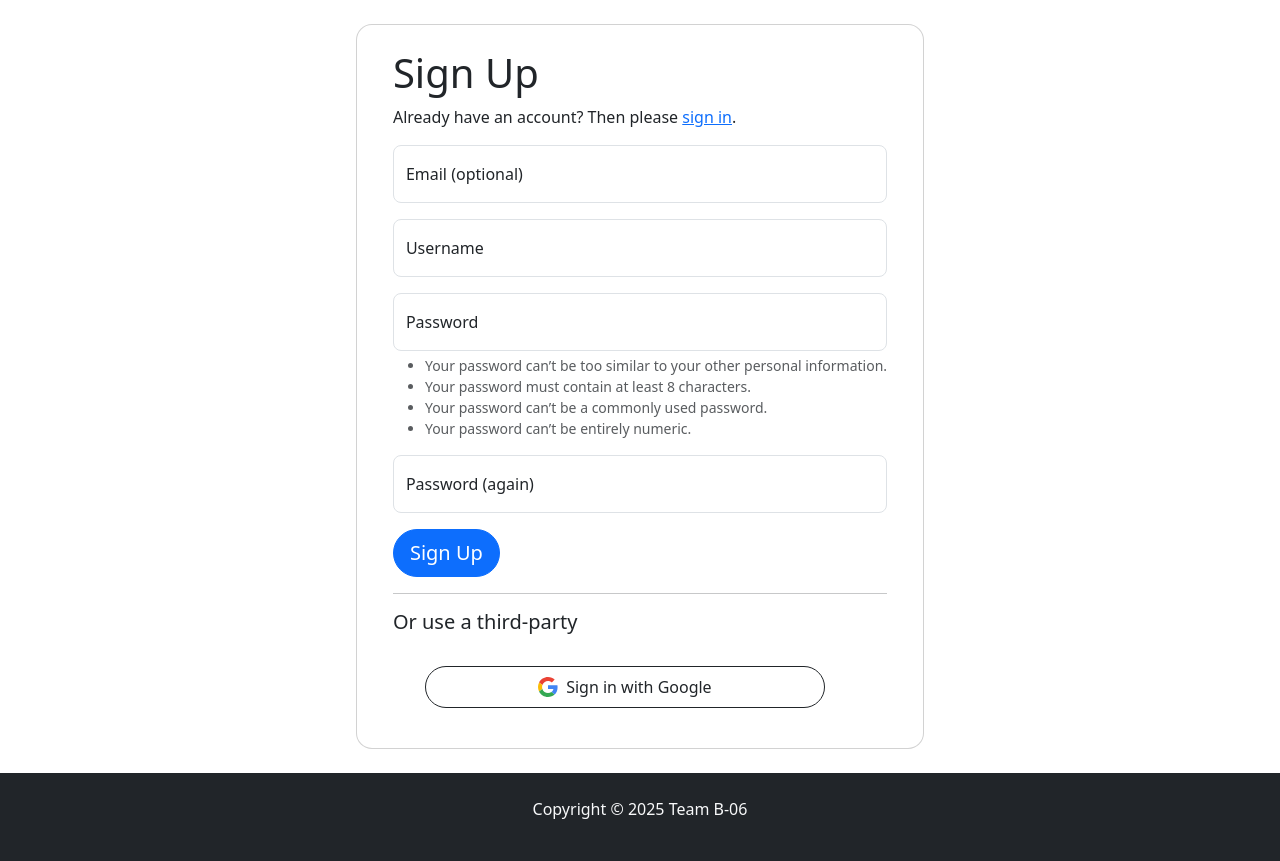
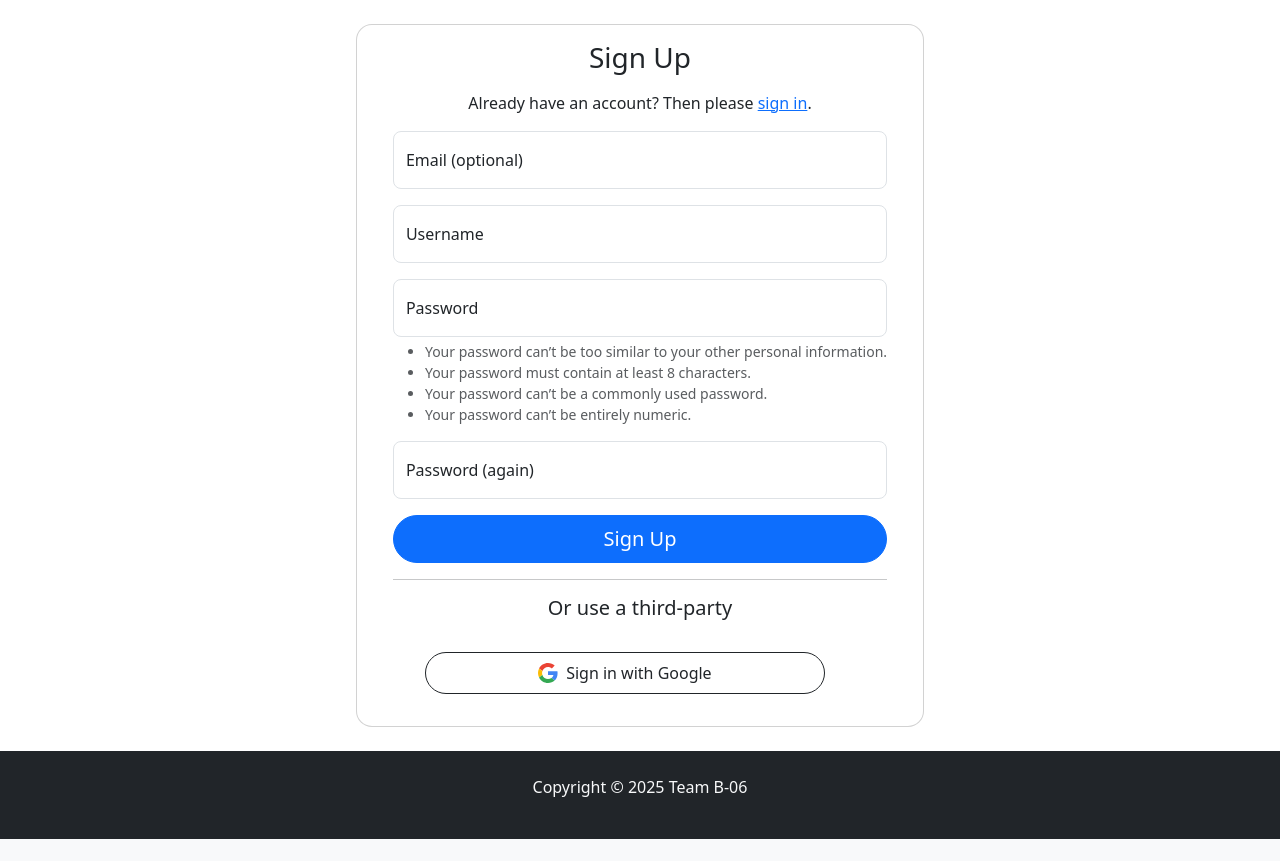
Before and after one commit to elliotSchmango/tech-lending-app, a Django app: page /accounts/signup/ in a window 1280 px wide. Shown: the part 56-917 px from the top of the page. After the commit the page ends 895 px from the top, so only its background shows below. Run offline with Django 5.2, Linux system fonts and the light colour scheme; some libraries are stand-ins or nearby versions.

Commit message:
styling for signup page

```diff
--- a/techCLA/templates/account/signup.html
+++ b/techCLA/templates/account/signup.html
@@ -1,19 +1,22 @@
 {% extends "allauth/layouts/base.html" %}
 {% load allauth i18n %}
 
+{% block head_title %}
+    {% trans "Sign Up" %}
+{% endblock head_title %}
 {% block card_content %}
-    {% element h1 %}
-        {% trans "Sign Up" %}
-    {% endelement %}
+    <h3 class="text-center">Sign Up</h3>
     {% setvar link %}
         <a href="{{ login_url }}">
         {% endsetvar %}
         {% setvar end_link %}
         </a>
     {% endsetvar %}
-    {% element p %}
-        {% blocktranslate %}Already have an account? Then please {{ link }}sign in{{ end_link }}.{% endblocktranslate %}
-    {% endelement %}
+    <div class="text-center">
+        {% element p %}
+            <p>{% blocktranslate %}Already have an account? Then please {{ link }}sign in{{ end_link }}.{% endblocktranslate %}</p>
+        {% endelement %}
+    </div>
     {% if not SOCIALACCOUNT_ONLY %}
         {% url 'account_signup' as action_url %}
         {% element form form=form method="post" action=action_url tags="entrance,signup" %}
@@ -24,9 +27,11 @@
                 {{ redirect_field }}
             {% endslot %}
             {% slot actions %}
+                <div class="text-center">
                 {% element button tags="prominent,signup" type="submit" %}
                     {% trans "Sign Up" %}
                 {% endelement %}
+                </div>
             {% endslot %}
         {% endelement %}
     {% endif %}
@@ -38,6 +43,8 @@
         {% endelement %}
     {% endif %}
     {% if SOCIALACCOUNT_ENABLED %}
-        {% include "socialaccount/snippets/login.html" with page_layout="entrance" %}
+        <div class="text-center">
+            {% include "socialaccount/snippets/login.html" with page_layout="entrance" %}
+        </div>
     {% endif %}
 {% endblock card_content %}
--- a/techCLA/templates/allauth/elements/button.html
+++ b/techCLA/templates/allauth/elements/button.html
@@ -11,7 +11,7 @@
       {% if "prominent" in attrs.tags %}btn-lg{% elif "minor" in attrs.tags %}btn-sm{% endif %}
       btn-{% if 'outline' in attrs.tags %}outline-{% endif %}{% if "danger" in attrs.tags %}danger{% elif "secondary" in attrs.tags %}secondary{% elif "warning" in attrs.tags %}warning{% else %}primary{% endif %}
       rounded-pill
-      {% if "login" in attrs.tags %}w-100{% endif %}
+      {% if "login" in attrs.tags or "signup" in attrs.tags %}w-100{% endif %}
       {% endblock %}"
 >
 {% slot %}
--- a/techCLA/templates/allauth/layouts/base.html
+++ b/techCLA/templates/allauth/layouts/base.html
@@ -16,7 +16,7 @@
 <div class="container d-flex justify-content-center align-items-center">
     <div class="row d-flex">
         <div class="card" style="border-radius: 1rem;">
-            <div class="card-body p-4">
+            <div class="card-body px-3 mx-2">
                 {% block card_content %}
                 {% endblock %}
             </div>
```
Also changed, not shown: techCLA/templates/account/login.html (+6 -4 lines).
